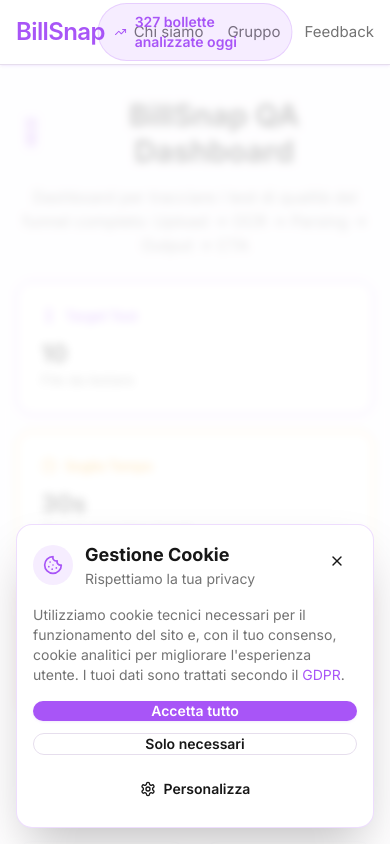
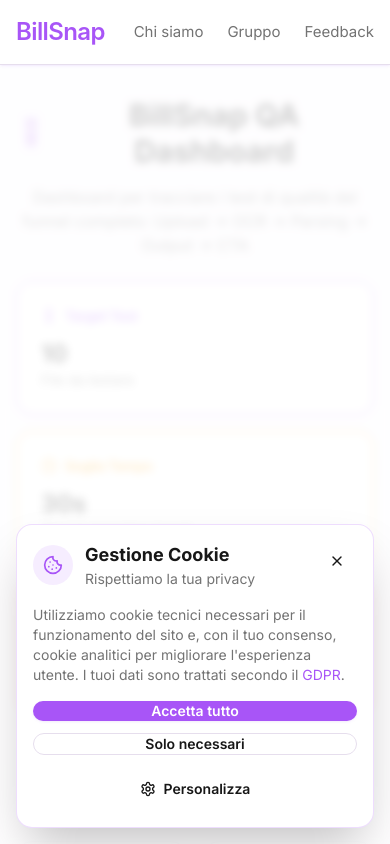
Before and after one commit to Ghittt/Billsnapnew, a React (Vite) app: page /qa in a window 390 px wide. Shown: the top 844 px of the page. Built offline with nearby package versions, Linux system fonts and the light colour scheme; no server answers; the HTML template or start-up script is replaced by a standard one.

Commit message:
fix: hide counter on mobile in header (step 1)

```diff
--- a/src/components/layout/Header.tsx
+++ b/src/components/layout/Header.tsx
@@ -11,7 +11,8 @@
           </span>
         </Link>
 
-        <div className="absolute left-1/2 transform -translate-x-1/2">
+        {/* Counter - nascosto su mobile, visibile su tablet+ */}
+        <div className="hidden lg:block absolute left-1/2 transform -translate-x-1/2">
           <DailyComparisonCounter />
         </div>
 
```
